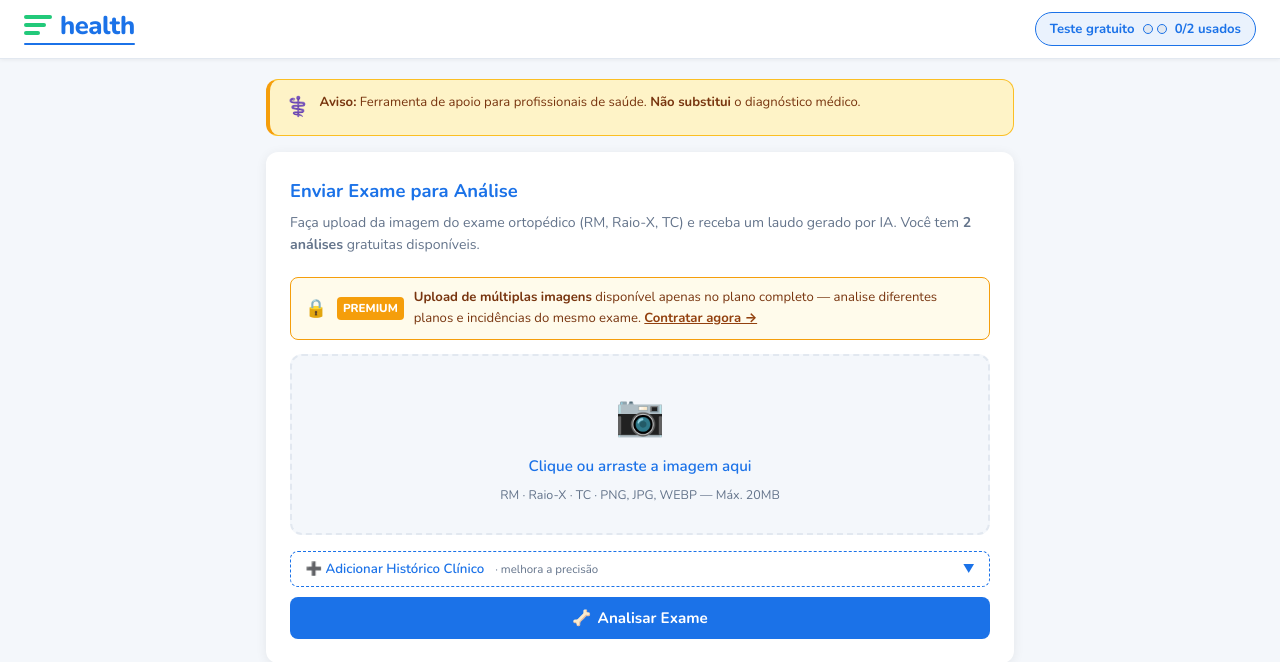
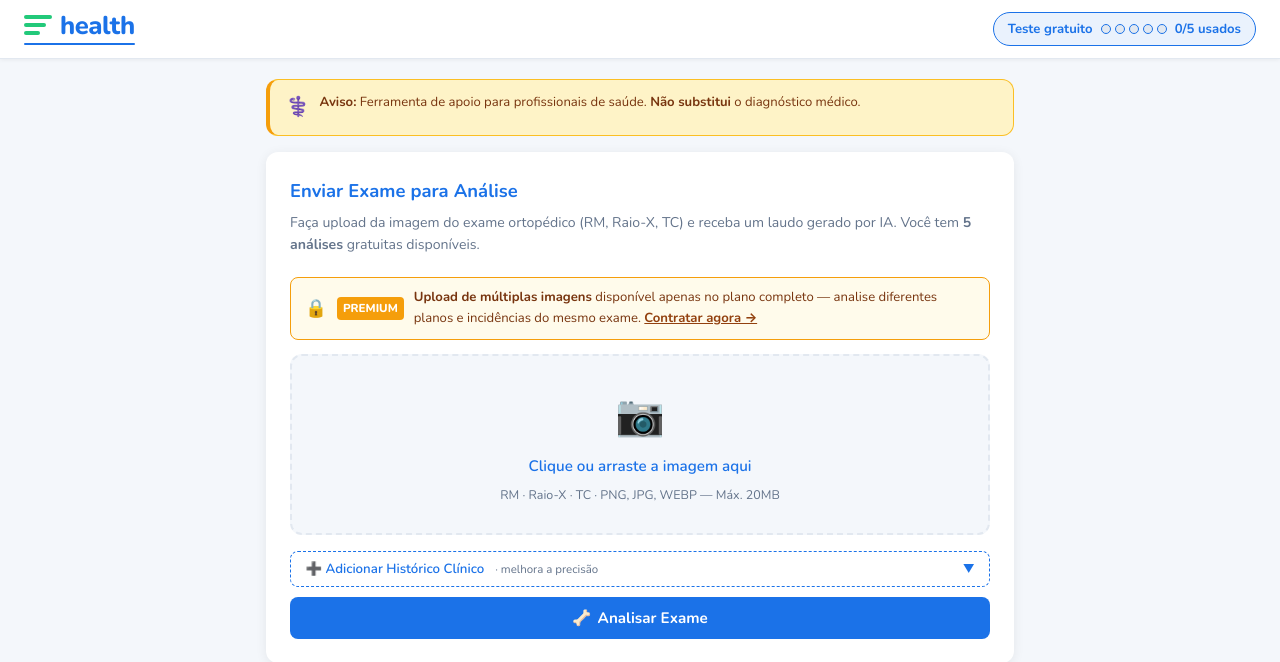
Before and after one commit to paulohramoss/analise-exame, a Flask app: page /trial in a window 1280 px wide. Shown: the top 662 px of the page. Run offline with Flask 3, Linux system fonts and the light colour scheme; parts of the project's set-up code (start-up, migrations or seed data) failed here and were passed over.

Commit message:
mudança na quantidade de testes

```diff
--- a/templates/trial.html
+++ b/templates/trial.html
@@ -566,8 +566,11 @@
             <div class="trial-dots">
                 <div class="trial-dot" id="dot-1"></div>
                 <div class="trial-dot" id="dot-2"></div>
+                <div class="trial-dot" id="dot-3"></div>
+                <div class="trial-dot" id="dot-4"></div>
+                <div class="trial-dot" id="dot-5"></div>
             </div>
-            <span id="trial-counter-text">0/2 usados</span>
+            <span id="trial-counter-text">0/5 usados</span>
         </div>
     </header>
 
@@ -587,7 +590,7 @@
                 <h2>Enviar Exame para Análise</h2>
                 <p class="card-description">
                     Faça upload da imagem do exame ortopédico (RM, Raio-X, TC) e receba um laudo gerado por IA.
-                    Você tem <strong id="analyses-remaining">2 análises</strong> gratuitas disponíveis.
+                    Você tem <strong id="analyses-remaining">5 análises</strong> gratuitas disponíveis.
                 </p>
 
                 <!-- Aviso: múltiplas imagens apenas no plano pago -->
@@ -740,7 +743,7 @@
             <div id="last-analysis-warning" style="display:none; margin-top:1rem">
                 <div class="alert alert-warning">
                     <span>⚠️</span>
-                    <span>Você utilizou suas <strong>2 análises gratuitas</strong>. Para continuar usando o sistema, conheça nossos planos.</span>
+                    <span>Você utilizou suas <strong>5 análises gratuitas</strong>. Para continuar usando o sistema, conheça nossos planos.</span>
                 </div>
                 <div style="display:flex; justify-content:center; margin-top:0.75rem">
                     <button class="btn-cta" id="btn-upgrade-from-result" onclick="showUpgrade()">
@@ -795,7 +798,7 @@
     </div>
 
     <script>
-        const MAX_TRIALS = 2;
+        const MAX_TRIALS = 5;
         const STORAGE_KEY = 'threehealth_trial_count';
 
         // ── State ──
@@ -808,8 +811,9 @@
         function updateBadge() {
             const remaining = Math.max(0, MAX_TRIALS - trialCount);
             document.getElementById('trial-counter-text').textContent = `${trialCount}/${MAX_TRIALS} usados`;
-            document.getElementById('dot-1').className = 'trial-dot' + (trialCount >= 1 ? ' used' : '');
-            document.getElementById('dot-2').className = 'trial-dot' + (trialCount >= 2 ? ' used' : '');
+            for (let i = 1; i <= MAX_TRIALS; i++) {
+                document.getElementById('dot-' + i).className = 'trial-dot' + (trialCount >= i ? ' used' : '');
+            }
             const remEl = document.getElementById('analyses-remaining');
             if (remEl) {
                 remEl.textContent = remaining === 1 ? '1 análise' : `${remaining} análises`;
```
